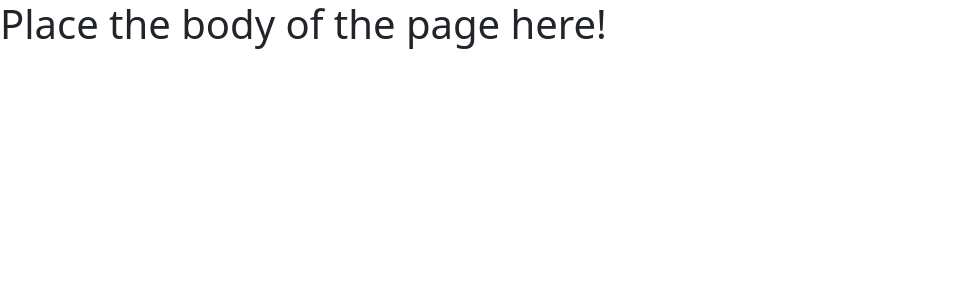
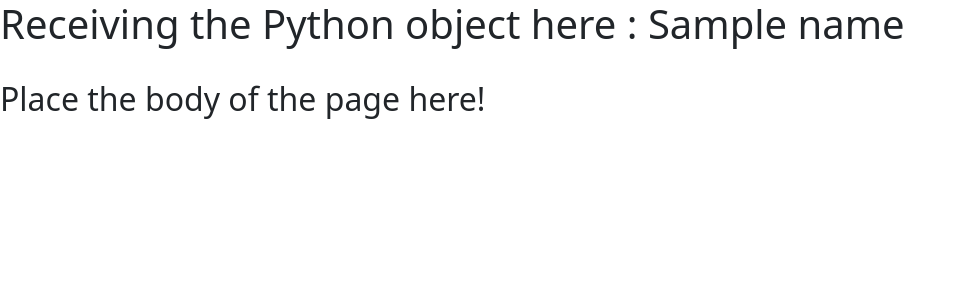
Before and after one commit to mihjovil/webAppTemplate, a Flask app: template templates/index.html in a window 1280 px wide. Shown: the top 300 px of the page, without its empty margins (0-963 px from the left). Run offline with Flask 2, Linux system fonts and the light colour scheme; the template is opened without the code that fills it: most values are stand-ins (such as "Sample title", 1, 10 or a date in 2020).

Commit message:
:sparkles: Adding the call to the python object sent to the jinja template

```diff
--- a/templates/index.html
+++ b/templates/index.html
@@ -4,5 +4,7 @@
 {% endblock %}
 
 {% block body %}
-    <h1>Place the body of the page here!</h1>
+    <h1>Receiving the Python object here : {{name}}</h1>
+    <br>
+    <h2>Place the body of the page here!</h2>
 {% endblock %}
```
